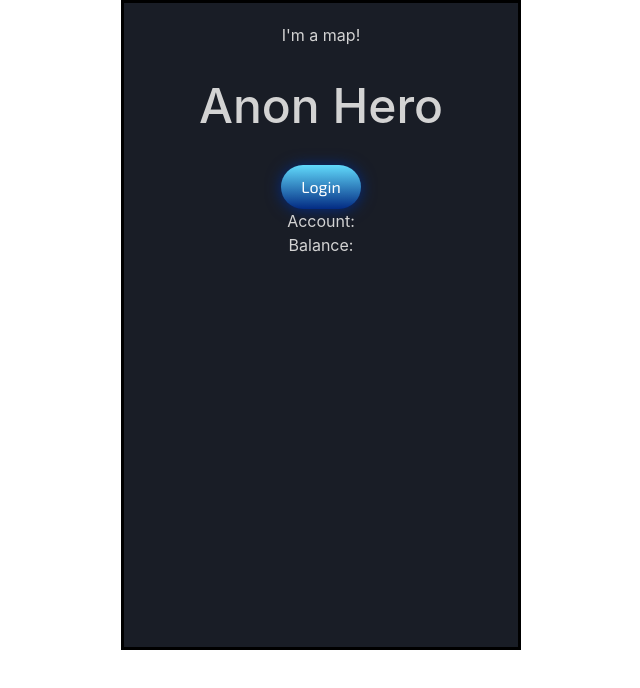
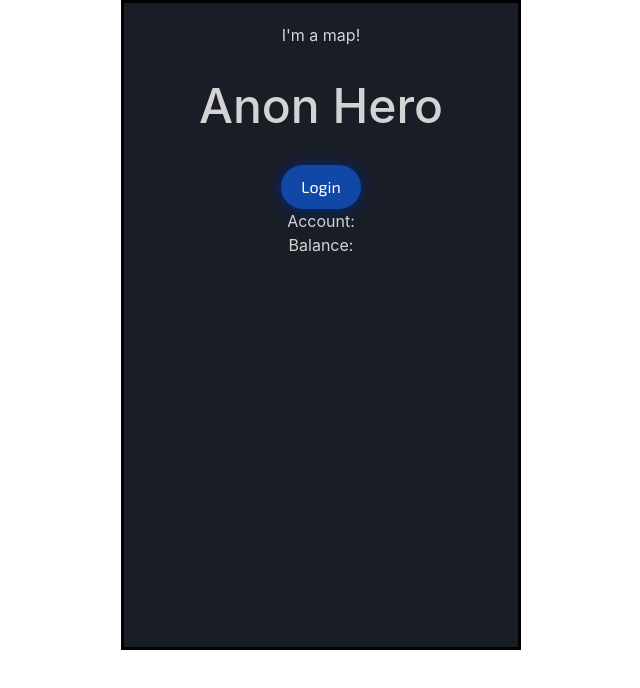
Before and after one commit to CodeSlip/AnonHero, a React (Create React App) app in the folder client/: page / in a window 1280 px wide. In both pictures the pointer is over the button "Login". Shown: the top 688 px of the page, without its empty margins (319-959 px from the left). Built offline with nearby package versions, Linux system fonts and the light colour scheme; what web3 would draw is missing.

Commit message:
style update

```diff
--- a/client/src/index.css
+++ b/client/src/index.css
@@ -28,7 +28,6 @@ code {
 }
 
 button, .btn{
-  background-color: var();
   background-image: linear-gradient(-180deg, var(--link-blue), var(--dark-blue));
   outline: none;
   border: none;
@@ -42,6 +41,7 @@ button, .btn{
 }
 
 .btn:hover{
+  background-image: none;
   background-color: var(--light-blue);
   box-shadow: 0px 1px 15px var(--dark-blue);
 }
```
